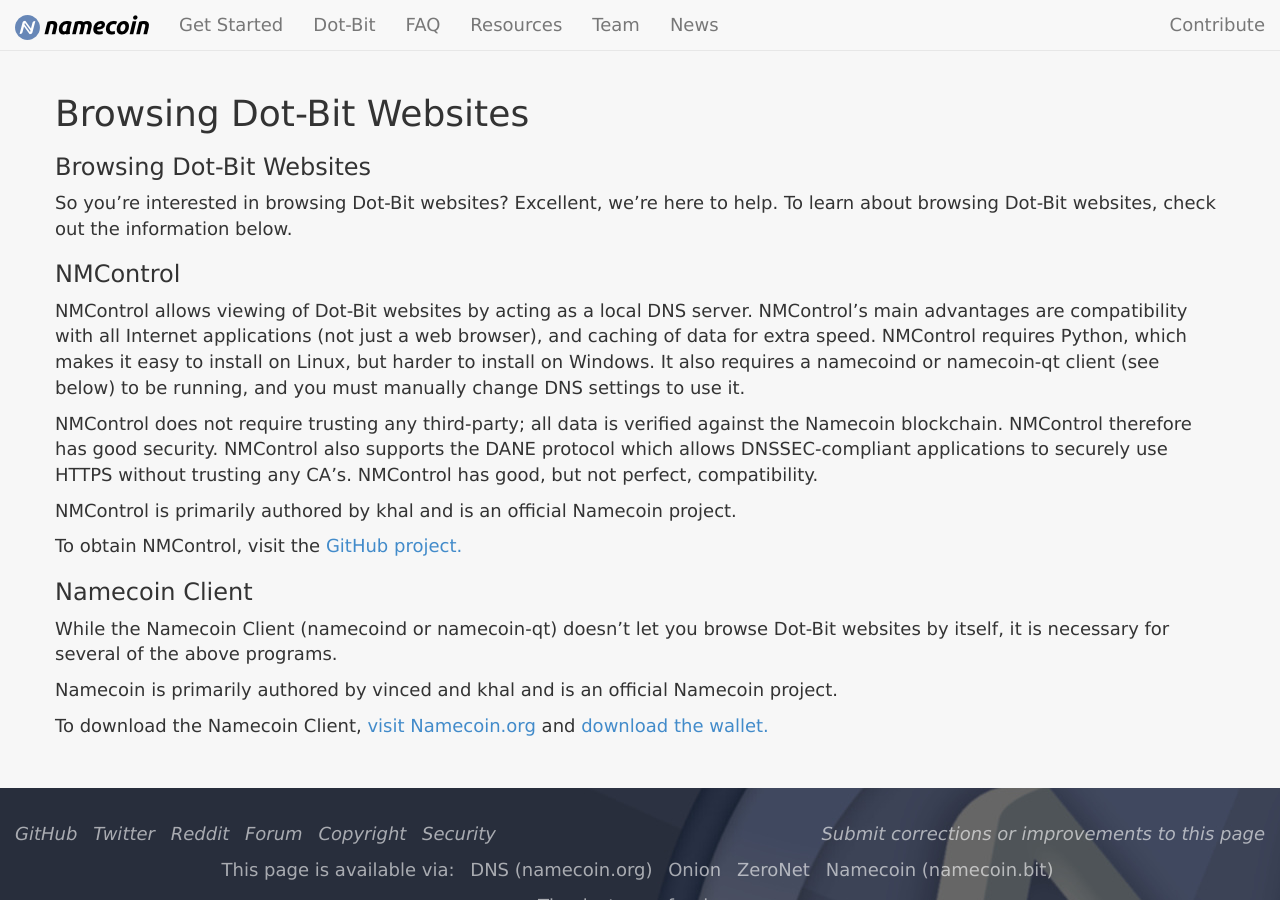
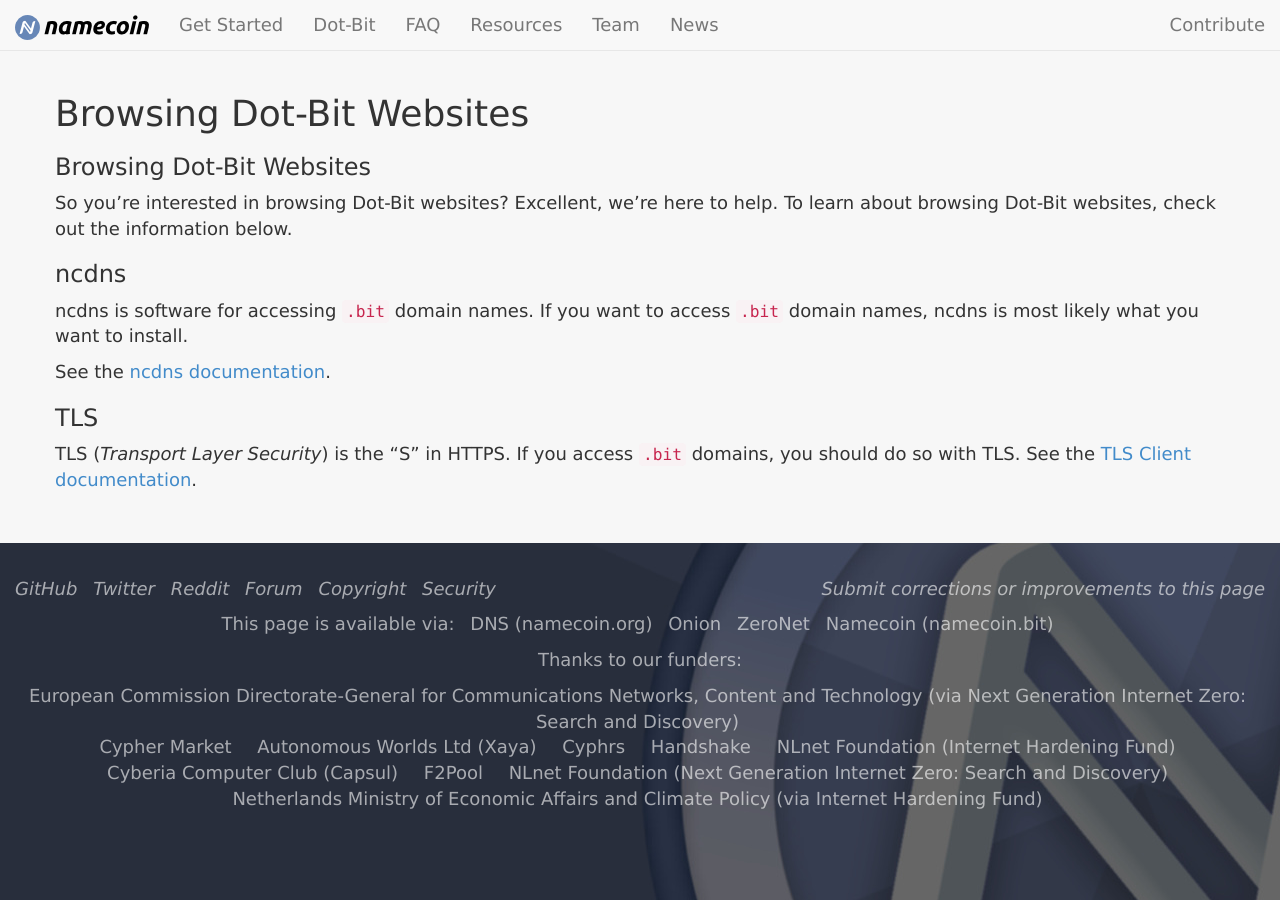
Before and after one commit to JeremyRand/namecoin.org, a Jekyll site: the page built from dot-bit/browsing-instructions/index.md, in a window 1280 px wide and 900 px high, scrolled down 316 px. Built offline with Jekyll 4.4.1, drawn with Linux system fonts in a browser that asks for light colours.

Commit message:
Remove forgotten references to NMControl
NMControl is EOL, no reason for the FAQ and other docs to point to it.

```diff
--- a/dot-bit/browsing-instructions/index.md
+++ b/dot-bit/browsing-instructions/index.md
@@ -11,20 +11,12 @@ redirect_from:
 
 So you're interested in browsing Dot-Bit websites? Excellent, we're here to help. To learn about browsing Dot-Bit websites, check out the information below.
 
-### NMControl
+### ncdns
 
-NMControl allows viewing of Dot-Bit websites by acting as a local DNS server. NMControl's main advantages are compatibility with all Internet applications (not just a web browser), and caching of data for extra speed. NMControl requires Python, which makes it easy to install on Linux, but harder to install on Windows. It also requires a namecoind or namecoin-qt client (see below) to be running, and you must manually change DNS settings to use it.
+ncdns is software for accessing `.bit` domain names.  If you want to access `.bit` domain names, ncdns is most likely what you want to install.
 
-NMControl does not require trusting any third-party; all data is verified against the Namecoin blockchain. NMControl therefore has good security. NMControl also supports the DANE protocol which allows DNSSEC-compliant applications to securely use HTTPS without trusting any CA's. NMControl has good, but not perfect, compatibility.
+See the [ncdns documentation]({{ "/docs/ncdns" | relative_url }}).
 
-NMControl is primarily authored by khal and is an official Namecoin project.
+### TLS
 
-To obtain NMControl, visit the [GitHub project.](https://github.com/namecoin/nmcontrol)
-
-### Namecoin Client
-
-While the Namecoin Client (namecoind or namecoin-qt) doesn't let you browse Dot-Bit websites by itself, it is necessary for several of the above programs.
-
-Namecoin is primarily authored by vinced and khal and is an official Namecoin project.
-
-To download the Namecoin Client, [visit Namecoin.org]({{ "/" | relative_url }}) and [download the wallet.]({{ "/download/" | relative_url }})
+TLS (*Transport Layer Security*) is the "S" in HTTPS.  If you access `.bit` domains, you should do so with TLS.  See the [TLS Client documentation]({{ "/docs/tls-client/" | relative_url }}).
```
Also changed, not shown: docs/faq/index.md (+1 -1 lines), docs/ncdns/index.md (+1 -1 lines).
